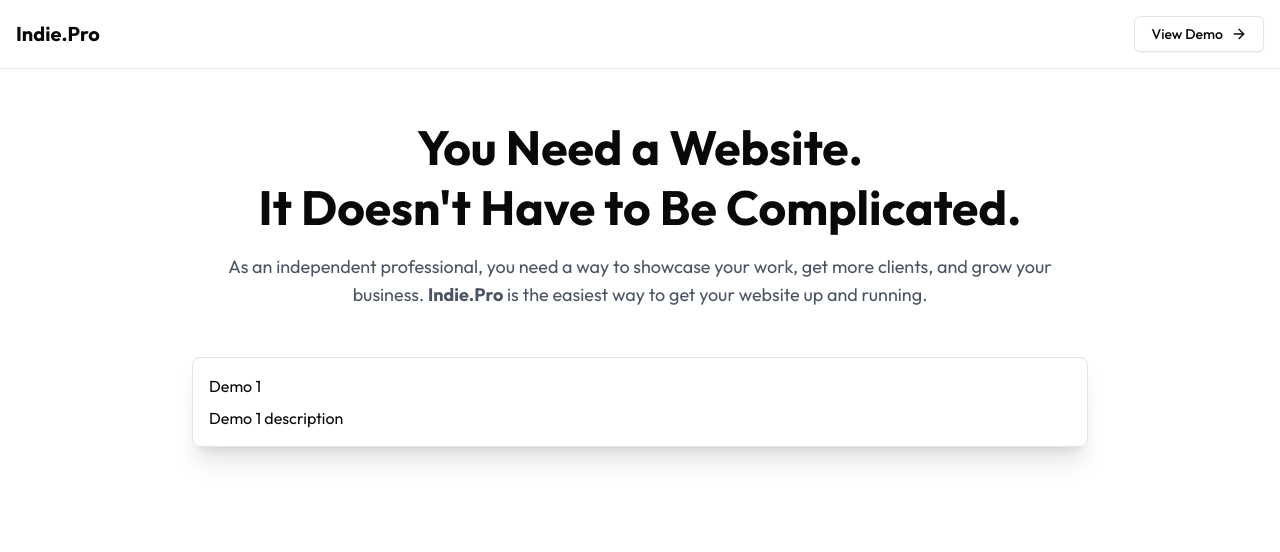
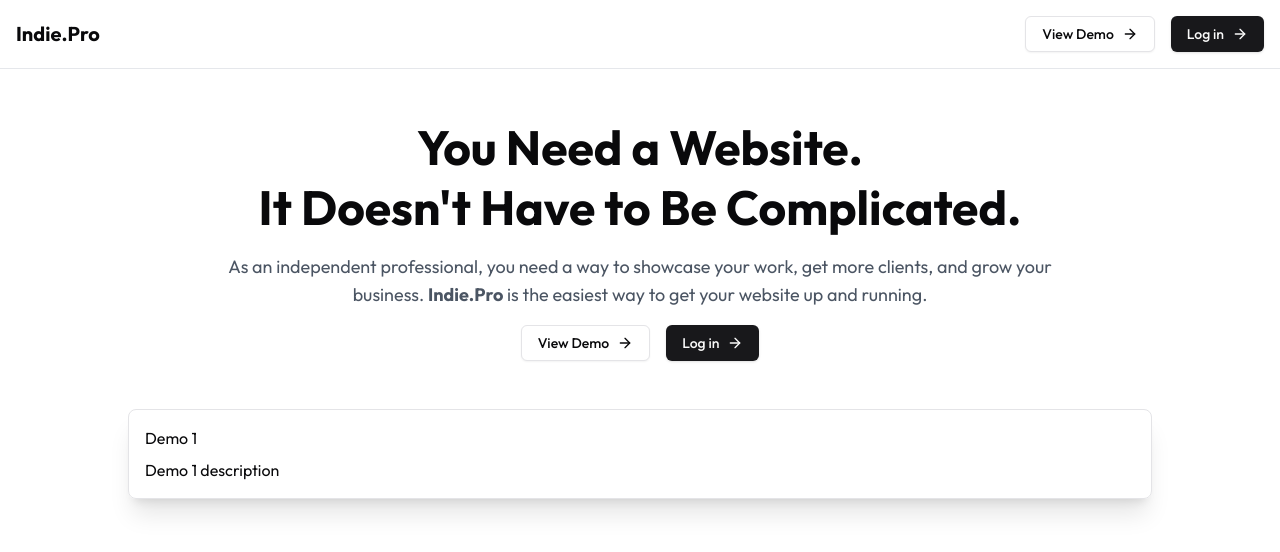
Before and after one commit to pnewsam/indie.pro, a Next.js app: page / in a window 1280 px wide. Shown: the top 552 px of the page. Built offline with nearby package versions, Linux system fonts and the light colour scheme.

Commit message:
Login page

```diff
--- a/package.json
+++ b/package.json
@@ -10,6 +10,7 @@
   },
   "dependencies": {
     "@radix-ui/react-avatar": "^1.1.1",
+    "@radix-ui/react-label": "^2.1.1",
     "@radix-ui/react-slot": "^1.1.0",
     "class-variance-authority": "^0.7.1",
     "clsx": "^2.1.1",
--- /dev/null
+++ b/src/app/login/page.tsx
@@ -0,0 +1,25 @@
+import { Input } from "@/components/ui/input";
+import { Button } from "@/components/ui/button";
+import { FormField } from "@/components/FormField";
+
+export default function LoginPage() {
+  return (
+    <div className="flex flex-col items-center justify-center h-screen">
+      <div className="flex flex-col items-center justify-center border shadow-xl rounded-lg p-12">
+        <h1 className="text-2xl font-bold mb-2">Log in to Indie.Pro</h1>
+        <p className="text-base text-gray-600 mb-8">
+          Log in to your Indie.Pro account.
+        </p>
+        <div className="flex flex-col gap-4">
+          <FormField className="w-full" label="Email">
+            <Input placeholder="Email" type="email" />
+          </FormField>
+          <FormField className="w-full" label="Password">
+            <Input placeholder="Password" type="password" />
+          </FormField>
+          <Button className="w-full">Log in</Button>
+        </div>
+      </div>
+    </div>
+  );
+}
--- a/src/components/DemoSection.tsx
+++ b/src/components/DemoSection.tsx
@@ -4,7 +4,7 @@
   return (
     <section className="">
       <Container>
-        <div className="flex flex-col gap-4 border shadow-xl rounded-lg p-4 max-w-4xl mx-auto">
+        <div className="flex flex-col gap-4 border shadow-xl rounded-lg p-4 max-w-5xl mx-auto">
           <div className="flex flex-col gap-2">
             <h2>Demo 1</h2>
             <p>Demo 1 description</p>
--- /dev/null
+++ b/src/components/FormField.tsx
@@ -0,0 +1,19 @@
+import { Label } from "@/components/ui/label";
+import { cn } from "@/lib/utils";
+
+export function FormField({
+  label,
+  children,
+  className,
+}: {
+  label: string;
+  children: React.ReactNode;
+  className?: string;
+}) {
+  return (
+    <div className={cn("flex flex-col gap-2", className)}>
+      <Label>{label}</Label>
+      {children}
+    </div>
+  );
+}
--- a/src/components/HeroSection.tsx
+++ b/src/components/HeroSection.tsx
@@ -1,4 +1,8 @@
 import { Container } from "./Container";
+import { buttonVariants } from "./ui/button";
+import { cn } from "@/lib/utils";
+import { ArrowRightIcon } from "lucide-react";
+import Link from "next/link";
 
 export function HeroSection() {
   return (
@@ -9,11 +13,33 @@
           <br />
           It Doesn't Have to Be Complicated.
         </h1>
-        <p className="text-lg text-center text-gray-600">
+        <p className="text-lg text-center text-gray-600 mb-4">
           As an independent professional, you need a way to showcase your work,
           get more clients, and grow your business. <b>Indie.Pro</b> is the
           easiest way to get your website up and running.
         </p>
+        <div className="inline-flex items-center gap-4">
+          <Link
+            className={cn(
+              buttonVariants({ variant: "outline" }),
+              "group gap-2"
+            )}
+            href="/demo"
+          >
+            View Demo
+            <ArrowRightIcon className="w-4 h-4 transition-transform group-hover:translate-x-1" />
+          </Link>
+          <Link
+            className={cn(
+              buttonVariants({ variant: "default" }),
+              "group gap-2"
+            )}
+            href="/login"
+          >
+            Log in
+            <ArrowRightIcon className="w-4 h-4 transition-transform group-hover:translate-x-1" />
+          </Link>
+        </div>
       </Container>
     </section>
   );
--- a/src/components/MarketingNavbar.tsx
+++ b/src/components/MarketingNavbar.tsx
@@ -25,7 +25,7 @@
               Pricing
             </Link>
           </div> */}
-          <div>
+          <div className="inline-flex items-center gap-4">
             <Link
               className={cn(
                 buttonVariants({ variant: "outline" }),
@@ -36,6 +36,16 @@
               View Demo
               <ArrowRightIcon className="w-4 h-4 transition-transform group-hover:translate-x-1" />
             </Link>
+            <Link
+              className={cn(
+                buttonVariants({ variant: "default" }),
+                "group gap-2"
+              )}
+              href="/login"
+            >
+              Log in
+              <ArrowRightIcon className="w-4 h-4 transition-transform group-hover:translate-x-1" />
+            </Link>
           </div>
         </nav>
       </Container>
--- /dev/null
+++ b/src/components/ui/input.tsx
@@ -0,0 +1,22 @@
+import * as React from "react"
+
+import { cn } from "@/lib/utils"
+
+const Input = React.forwardRef<HTMLInputElement, React.ComponentProps<"input">>(
+  ({ className, type, ...props }, ref) => {
+    return (
+      <input
+        type={type}
+        className={cn(
+          "flex h-9 w-full rounded-md border border-input bg-transparent px-3 py-1 text-base shadow-sm transition-colors file:border-0 file:bg-transparent file:text-sm file:font-medium file:text-foreground placeholder:text-muted-foreground focus-visible:outline-none focus-visible:ring-1 focus-visible:ring-ring disabled:cursor-not-allowed disabled:opacity-50 md:text-sm",
+          className
+        )}
+        ref={ref}
+        {...props}
+      />
+    )
+  }
+)
+Input.displayName = "Input"
+
+export { Input }
--- /dev/null
+++ b/src/components/ui/label.tsx
@@ -0,0 +1,26 @@
+"use client"
+
+import * as React from "react"
+import * as LabelPrimitive from "@radix-ui/react-label"
+import { cva, type VariantProps } from "class-variance-authority"
+
+import { cn } from "@/lib/utils"
+
+const labelVariants = cva(
+  "text-sm font-medium leading-none peer-disabled:cursor-not-allowed peer-disabled:opacity-70"
+)
+
+const Label = React.forwardRef<
+  React.ElementRef<typeof LabelPrimitive.Root>,
+  React.ComponentPropsWithoutRef<typeof LabelPrimitive.Root> &
+    VariantProps<typeof labelVariants>
+>(({ className, ...props }, ref) => (
+  <LabelPrimitive.Root
+    ref={ref}
+    className={cn(labelVariants(), className)}
+    {...props}
+  />
+))
+Label.displayName = LabelPrimitive.Root.displayName
+
+export { Label }
```
Also changed, not shown: 1 other file (tests, documents, lock files or other folders).
